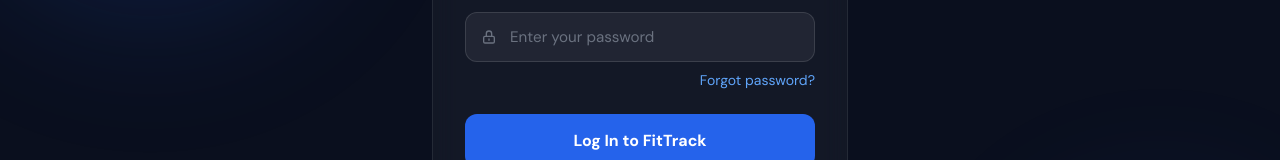
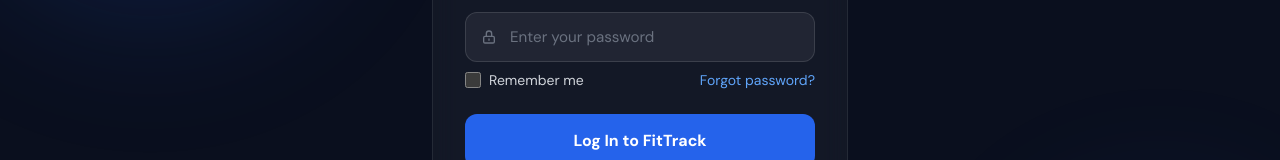
Before and after one commit to mae-sann/IT342-Atamosa-FitTrack, a React (Vite) app in the folder web/: page /login in a window 1280 px wide. Shown: the part 322-482 px from the top of the page. Built offline with nearby package versions, Linux system fonts and the light colour scheme; no server answers.

Commit message:
Feat(auth): Add remember me functionality

```diff
--- a/web/src/features/auth/Login.jsx
+++ b/web/src/features/auth/Login.jsx
@@ -9,7 +9,7 @@
 };
 
 export default function Login() {
-  const [formData, setFormData] = useState({ email: '', password: '' });
+  const [formData, setFormData] = useState({ email: '', password: '', rememberMe: false });
   const [error, setError] = useState('');
   const [success, setSuccess] = useState('');
   const [loading, setLoading] = useState(false);
@@ -40,7 +40,11 @@
   }, [searchParams, navigate]);
 
   const handleChange = (e) => {
-    setFormData({ ...formData, [e.target.name]: e.target.value });
+    const { name, value, type, checked } = e.target;
+    setFormData({
+      ...formData,
+      [name]: type === 'checkbox' ? checked : value,
+    });
   };
 
   const handleSubmit = async (e) => {
@@ -55,7 +59,7 @@
       setLoading(true);
       const response = await authService.login(formData.email, formData.password);
       if (response.data && response.data.token) {
-        setAuthToken(response.data.token);
+        setAuthToken(response.data.token, formData.rememberMe);
         const backendUser = response.data.user || {};
 
         // Check if user just registered and has info in sessionStorage
@@ -180,8 +184,18 @@
               </div>
             </div>
 
-            {/* Forgot password */}
-            <div className="flex justify-end mb-6">
+            {/* Remember Me & Forgot Password */}
+            <div className="flex items-center justify-between mb-6">
+              <label className="flex items-center gap-2 cursor-pointer">
+                <input
+                  type="checkbox"
+                  name="rememberMe"
+                  checked={formData.rememberMe}
+                  onChange={handleChange}
+                  className="w-4 h-4 rounded border-gray-400 text-blue-500 focus:ring-blue-500"
+                />
+                <span className="text-sm text-gray-300">Remember me</span>
+              </label>
               <a href="#" className="text-sm text-blue-400 hover:text-blue-300 transition">Forgot password?</a>
             </div>
 
--- a/web/src/shared/context/AuthContext.jsx
+++ b/web/src/shared/context/AuthContext.jsx
@@ -9,10 +9,14 @@
   }
 };
 
+const getStoredToken = () => {
+  return sessionStorage.getItem('jwt_token') || localStorage.getItem('jwt_token');
+};
+
 const AuthContext = createContext({
   user: getStoredUser(),
   setUser: () => {},
-  isAuthenticated: Boolean(localStorage.getItem('jwt_token')),
+  isAuthenticated: Boolean(getStoredToken()),
 });
 
 export function AuthProvider({ children }) {
@@ -28,7 +32,7 @@
     () => ({
       user,
       setUser,
-      isAuthenticated: Boolean(localStorage.getItem('jwt_token')),
+      isAuthenticated: Boolean(getStoredToken()),
     }),
     [user]
   );
--- a/web/src/shared/services/api.js
+++ b/web/src/shared/services/api.js
@@ -8,7 +8,7 @@
 
 api.interceptors.request.use(
   (config) => {
-    const token = localStorage.getItem('jwt_token');
+    const token = sessionStorage.getItem('jwt_token') || localStorage.getItem('jwt_token');
     if (token) {
       config.headers.Authorization = `Bearer ${token}`;
     }
--- a/web/src/shared/services/authService.js
+++ b/web/src/shared/services/authService.js
@@ -6,10 +6,15 @@
   baseURL: API_BASE_URL,
 });
 
+// Helper to get token from either storage.
+const getStoredToken = () => {
+  return sessionStorage.getItem('jwt_token') || localStorage.getItem('jwt_token');
+};
+
 // Add JWT token to requests if available
 apiClient.interceptors.request.use(
   (config) => {
-    const token = localStorage.getItem('jwt_token');
+    const token = getStoredToken();
     if (token) {
       config.headers.Authorization = `Bearer ${token}`;
     }
@@ -30,8 +35,10 @@
 
   logout: () => {
     localStorage.removeItem('jwt_token');
+    sessionStorage.removeItem('jwt_token');
     localStorage.removeItem('user');
     localStorage.removeItem('selected_workout_exercises');
+    delete apiClient.defaults.headers.common['Authorization'];
     return Promise.resolve();
   },
 
@@ -85,18 +92,31 @@
   },
 };
 
-export const setAuthToken = (token) => {
+export const setAuthToken = (token, rememberMe = false) => {
   if (token) {
-    localStorage.setItem('jwt_token', token);
+    localStorage.removeItem('jwt_token');
+    sessionStorage.removeItem('jwt_token');
+
+    if (rememberMe) {
+      localStorage.setItem('jwt_token', token);
+    } else {
+      sessionStorage.setItem('jwt_token', token);
+    }
+
     apiClient.defaults.headers.common['Authorization'] = `Bearer ${token}`;
   } else {
     localStorage.removeItem('jwt_token');
+    sessionStorage.removeItem('jwt_token');
     delete apiClient.defaults.headers.common['Authorization'];
   }
 };
 
-export const getAuthToken = () => localStorage.getItem('jwt_token');
+export const getAuthToken = () => {
+  return sessionStorage.getItem('jwt_token') || localStorage.getItem('jwt_token');
+};
 
-export const isAuthenticated = () => !!localStorage.getItem('jwt_token');
+export const isAuthenticated = () => {
+  return !!(sessionStorage.getItem('jwt_token') || localStorage.getItem('jwt_token'));
+};
 
 export default apiClient;
```
